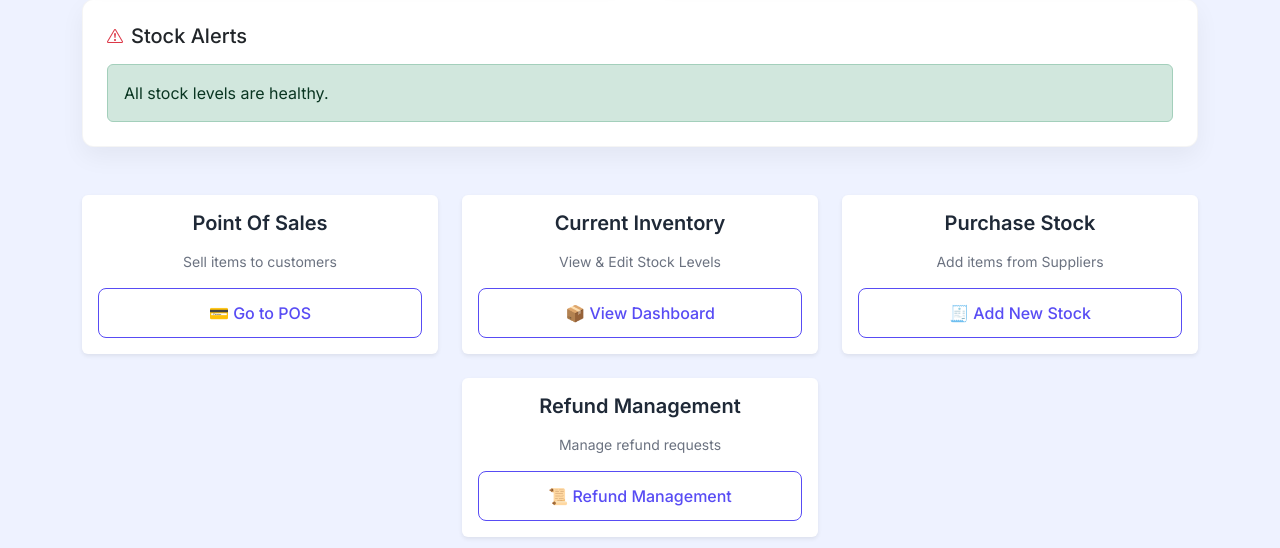
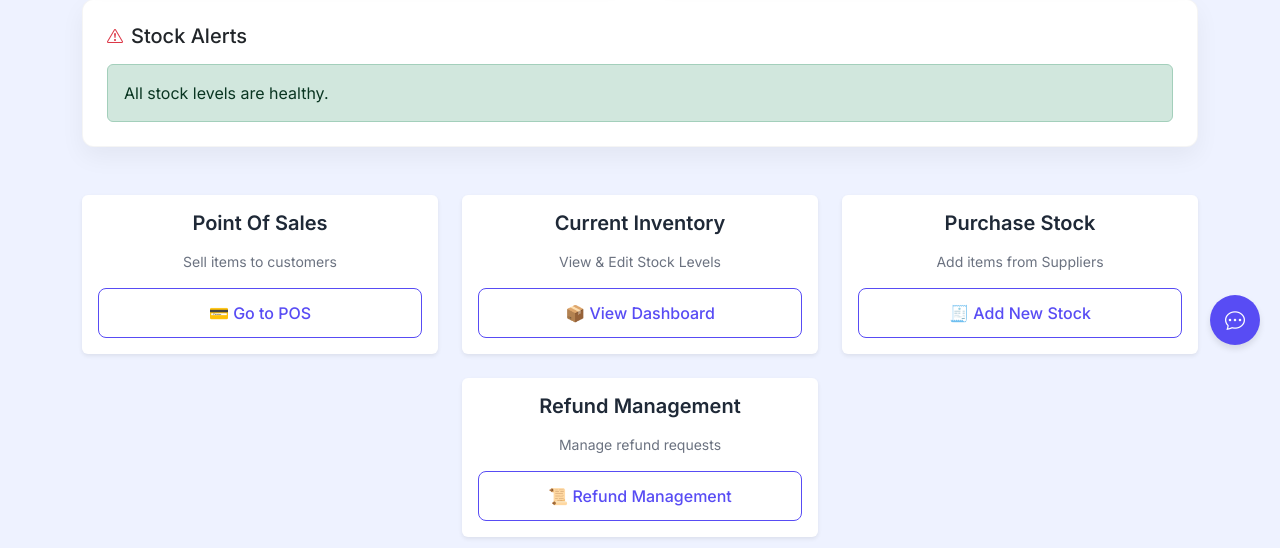
Before and after one commit to KGP-Pramodith-lang/inventory-management-system, a PHP site: page /dashboard_s.php in a window 1280 px wide. Shown: the part 435-983 px from the top of the page. Run offline with PHP 8.4, Linux system fonts and the light colour scheme; the visitor is signed in with stand-in values (Sample User, id 1); data comes from the database, SQL or seed files in the repository.

Commit message:
Update dashboard_s.php

```diff
--- a/dashboard_s.php
+++ b/dashboard_s.php
@@ -58,6 +58,9 @@ try {
     <a href="logout.php" class="logout-btn" title="Logout">
       <i class="bi bi-box-arrow-right"></i>
     </a>
+    <button type="button" class="chat-ai-btn" id="chatAiToggle" title="Chat with AI" aria-label="Chat with AI" aria-expanded="false">
+      <i class="bi bi-chat-dots"></i>
+    </button>
 
     <div class="text-center mb-5">
       <h2 class="fw-bold">Staff Dashboard</h2>
@@ -205,6 +208,7 @@ try {
 
     </div>
 
+    <?php require_once __DIR__ . '/partials/ai_chat_widget.php'; ?>
     <?php require_once __DIR__ . '/partials/footer.php'; ?>
   </body>
 </html>
```
